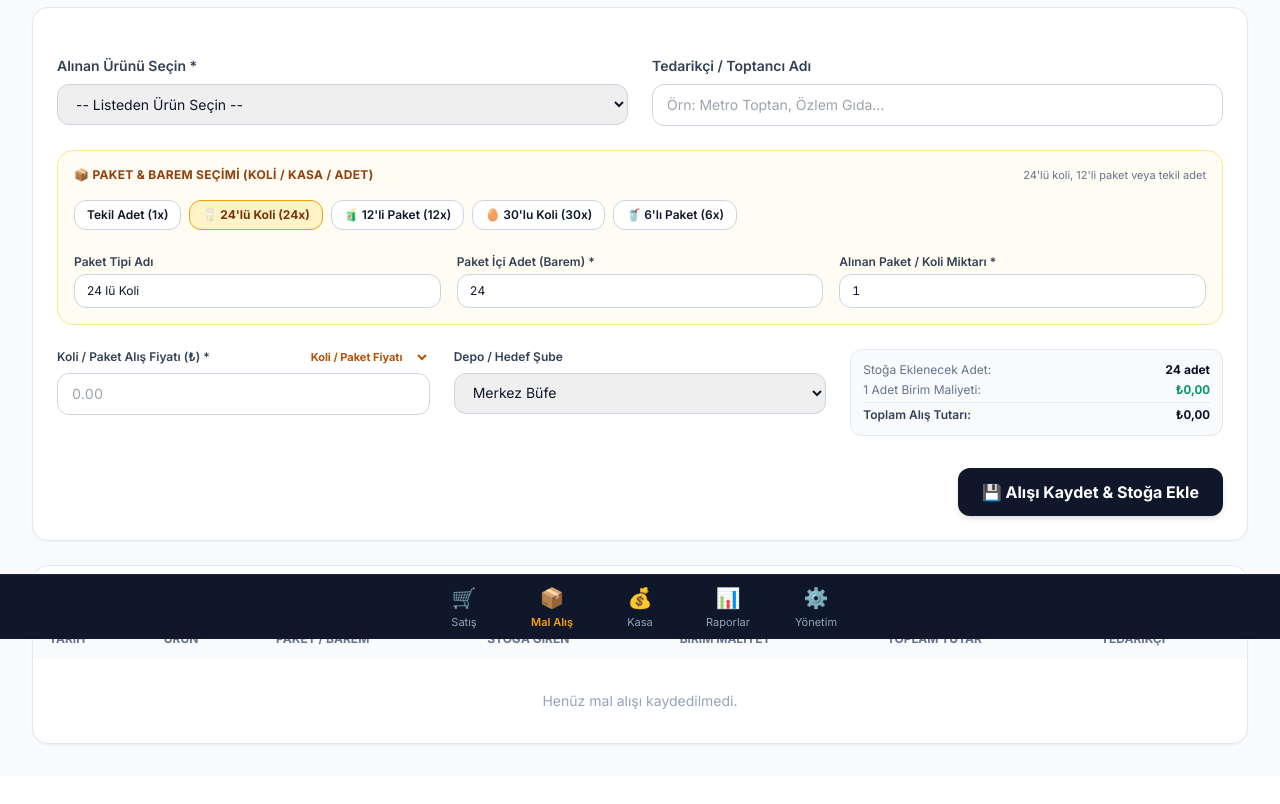
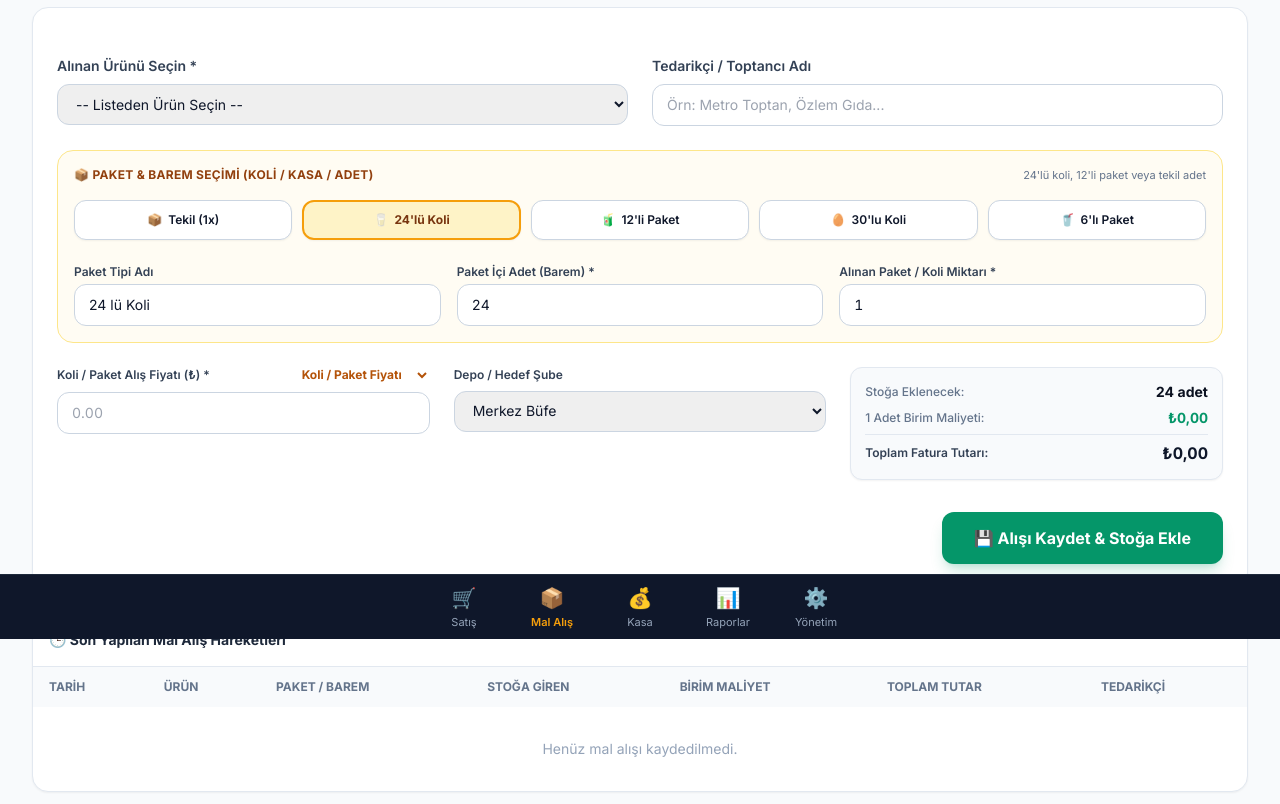
Before and after one commit to sedatbayrakli/hesapkitap, a FastAPI app: page /purchases in a window 1280 px wide. Shown: the part 161-965 px from the top of the page. Before the commit the page ends 906 px from the top, so only its background shows below. Run offline with FastAPI, Linux system fonts and the light colour scheme; the visitor is signed in with stand-in values (Sample User, id 1); some libraries are stand-ins or nearby versions.

Commit message:
fix(ui): mal alış ve kasa ekranlarındaki buton oranları ve grid yapısı dengelendi

```diff
--- a/app/templates/purchases.html
+++ b/app/templates/purchases.html
@@ -67,22 +67,22 @@
                     <span class="text-[11px] text-slate-500">24'lü koli, 12'li paket veya tekil adet</span>
                 </div>
 
-                <!-- Hızlı Barem Preset Butonları -->
-                <div class="flex flex-wrap gap-2">
-                    <button type="button" onclick="setPackagePreset('Adet', 1)" class="preset-btn px-3 py-1.5 rounded-xl border border-slate-300 dark:border-slate-600 text-xs font-semibold hover:border-amber-500 bg-white dark:bg-slate-800">
-                        Tekil Adet (1x)
+                <!-- Hızlı Barem Preset Butonları (Grid ile dengeli ve orantılı) -->
+                <div class="grid grid-cols-2 sm:grid-cols-3 md:grid-cols-5 gap-2.5">
+                    <button type="button" onclick="setPackagePreset('Adet', 1)" class="preset-btn py-2.5 px-3 rounded-xl border border-slate-300 dark:border-slate-600 text-xs font-semibold hover:border-amber-500 bg-white dark:bg-slate-800 transition flex items-center justify-center gap-1.5 shadow-sm">
+                        <span>📦</span> <span>Tekil (1x)</span>
                     </button>
-                    <button type="button" onclick="setPackagePreset('24 lü Koli', 24)" class="preset-btn px-3 py-1.5 rounded-xl border border-amber-500 bg-amber-100 dark:bg-amber-950/60 text-amber-900 dark:text-amber-300 text-xs font-bold">
-                        🥛 24'lü Koli (24x)
+                    <button type="button" onclick="setPackagePreset('24 lü Koli', 24)" class="preset-btn py-2.5 px-3 rounded-xl border-2 border-amber-500 bg-amber-100 dark:bg-amber-950/60 text-amber-900 dark:text-amber-300 text-xs font-bold transition flex items-center justify-center gap-1.5 shadow-sm">
+                        <span>🥛</span> <span>24'lü Koli</span>
                     </button>
-                    <button type="button" onclick="setPackagePreset('12 li Paket', 12)" class="preset-btn px-3 py-1.5 rounded-xl border border-slate-300 dark:border-slate-600 text-xs font-semibold hover:border-amber-500 bg-white dark:bg-slate-800">
-                        🧃 12'li Paket (12x)
+                    <button type="button" onclick="setPackagePreset('12 li Paket', 12)" class="preset-btn py-2.5 px-3 rounded-xl border border-slate-300 dark:border-slate-600 text-xs font-semibold hover:border-amber-500 bg-white dark:bg-slate-800 transition flex items-center justify-center gap-1.5 shadow-sm">
+                        <span>🧃</span> <span>12'li Paket</span>
                     </button>
-                    <button type="button" onclick="setPackagePreset('30 lu Koli', 30)" class="preset-btn px-3 py-1.5 rounded-xl border border-slate-300 dark:border-slate-600 text-xs font-semibold hover:border-amber-500 bg-white dark:bg-slate-800">
-                        🥚 30'lu Koli (30x)
+                    <button type="button" onclick="setPackagePreset('30 lu Koli', 30)" class="preset-btn py-2.5 px-3 rounded-xl border border-slate-300 dark:border-slate-600 text-xs font-semibold hover:border-amber-500 bg-white dark:bg-slate-800 transition flex items-center justify-center gap-1.5 shadow-sm">
+                        <span>🥚</span> <span>30'lu Koli</span>
                     </button>
-                    <button type="button" onclick="setPackagePreset('6 lı Paket', 6)" class="preset-btn px-3 py-1.5 rounded-xl border border-slate-300 dark:border-slate-600 text-xs font-semibold hover:border-amber-500 bg-white dark:bg-slate-800">
-                        🥤 6'lı Paket (6x)
+                    <button type="button" onclick="setPackagePreset('6 lı Paket', 6)" class="preset-btn py-2.5 px-3 rounded-xl border border-slate-300 dark:border-slate-600 text-xs font-semibold hover:border-amber-500 bg-white dark:bg-slate-800 transition flex items-center justify-center gap-1.5 shadow-sm">
+                        <span>🥤</span> <span>6'lı Paket</span>
                     </button>
                 </div>
 
@@ -91,21 +91,21 @@
                     <div>
                         <label class="block text-xs font-semibold text-slate-700 dark:text-slate-300 mb-1">Paket Tipi Adı</label>
                         <input type="text" name="package_type" id="packageTypeInput" value="24 lü Koli" oninput="updateBaremCalc()"
-                               class="w-full px-3 py-2 rounded-xl border border-slate-300 dark:border-slate-600 dark:bg-slate-900 text-xs focus:ring-2 focus:ring-amber-500 focus:outline-none">
+                               class="w-full px-3.5 py-2.5 rounded-xl border border-slate-300 dark:border-slate-600 dark:bg-slate-900 text-sm focus:ring-2 focus:ring-amber-500 focus:outline-none">
                     </div>
 
                     <!-- Koli İçi Adet (Barem Çarpanı) -->
                     <div>
                         <label class="block text-xs font-semibold text-slate-700 dark:text-slate-300 mb-1">Paket İçi Adet (Barem) *</label>
                         <input type="number" min="1" step="1" name="package_multiplier" id="packageMultiplierInput" value="24" oninput="updateBaremCalc()" inputmode="numeric"
-                               class="w-full px-3 py-2 rounded-xl border border-slate-300 dark:border-slate-600 dark:bg-slate-900 text-xs tabular-nums focus:ring-2 focus:ring-amber-500 focus:outline-none">
+                               class="w-full px-3.5 py-2.5 rounded-xl border border-slate-300 dark:border-slate-600 dark:bg-slate-900 text-sm tabular-nums focus:ring-2 focus:ring-amber-500 focus:outline-none">
                     </div>
 
                     <!-- Kaç Koli / Paket Alındı -->
                     <div>
                         <label class="block text-xs font-semibold text-slate-700 dark:text-slate-300 mb-1">Alınan Paket / Koli Miktarı *</label>
                         <input type="number" min="0.1" step="any" name="package_count" id="packageCountInput" value="1" oninput="updateBaremCalc()" inputmode="decimal"
-                               class="w-full px-3 py-2 rounded-xl border border-slate-300 dark:border-slate-600 dark:bg-slate-900 text-xs tabular-nums focus:ring-2 focus:ring-amber-500 focus:outline-none">
+                               class="w-full px-3.5 py-2.5 rounded-xl border border-slate-300 dark:border-slate-600 dark:bg-slate-900 text-sm tabular-nums focus:ring-2 focus:ring-amber-500 focus:outline-none">
                     </div>
                 </div>
             </div>
@@ -118,7 +118,7 @@
                         <label class="block text-xs font-semibold text-slate-700 dark:text-slate-300" id="costLabel">
                             Fiyat Girişi (₺) *
                         </label>
-                        <select name="price_mode" id="priceModeSelect" onchange="updateBaremCalc()" class="text-[11px] font-bold text-amber-700 dark:text-amber-400 bg-transparent border-0 focus:outline-none cursor-pointer">
+                        <select name="price_mode" id="priceModeSelect" onchange="updateBaremCalc()" class="text-xs font-bold text-amber-700 dark:text-amber-400 bg-transparent border-0 focus:outline-none cursor-pointer">
                             <option value="package">Koli / Paket Fiyatı</option>
                             <option value="unit">Tek Adet Alış Fiyatı</option>
                         </select>
@@ -143,26 +143,26 @@
                 </div>
 
                 <!-- Canlı Barem & Toplam Hesaplama Özeti -->
-                <div class="p-3 bg-slate-50 dark:bg-slate-900 rounded-xl border border-slate-200 dark:border-slate-700 flex flex-col justify-center text-xs space-y-1">
-                    <div class="flex justify-between">
-                        <span class="text-slate-500">Stoğa Eklenecek Adet:</span>
-                        <b id="summaryTotalQty" class="text-navy-950 dark:text-amber-400 font-bold tabular-nums">24 adet</b>
+                <div class="p-3.5 bg-slate-50 dark:bg-slate-900 rounded-xl border border-slate-200 dark:border-slate-700 flex flex-col justify-center text-xs space-y-1.5 shadow-sm">
+                    <div class="flex justify-between items-center">
+                        <span class="text-slate-500 font-medium">Stoğa Eklenecek:</span>
+                        <b id="summaryTotalQty" class="text-navy-950 dark:text-amber-400 font-bold tabular-nums text-sm">24 adet</b>
                     </div>
-                    <div class="flex justify-between">
-                        <span class="text-slate-500">1 Adet Birim Maliyeti:</span>
-                        <b id="summaryUnitCost" class="text-emerald-600 font-bold tabular-nums">0,00 ₺</b>
+                    <div class="flex justify-between items-center">
+                        <span class="text-slate-500 font-medium">1 Adet Birim Maliyeti:</span>
+                        <b id="summaryUnitCost" class="text-emerald-600 font-bold tabular-nums text-sm">0,00 ₺</b>
                     </div>
-                    <div class="flex justify-between border-t border-slate-200 dark:border-slate-700 pt-1">
-                        <span class="text-slate-700 dark:text-slate-300 font-semibold">Toplam Alış Tutarı:</span>
-                        <b id="summaryTotalCost" class="text-navy-900 dark:text-white font-black tabular-nums">0,00 ₺</b>
+                    <div class="flex justify-between items-center border-t border-slate-200 dark:border-slate-700 pt-1.5">
+                        <span class="text-slate-700 dark:text-slate-300 font-semibold">Toplam Fatura Tutarı:</span>
+                        <b id="summaryTotalCost" class="text-navy-900 dark:text-white font-extrabold tabular-nums text-base">0,00 ₺</b>
                     </div>
                 </div>
             </div>
 
-            <!-- Kaydet Butonu -->
-            <div class="pt-2 flex justify-end">
+            <!-- Kaydet Butonu (Tam genişlikte dengeli ve orantılı) -->
+            <div class="pt-2 flex flex-col sm:flex-row items-center justify-end gap-3">
                 <button type="submit"
-                        class="px-6 py-3 bg-navy-900 hover:bg-navy-800 text-white font-bold rounded-xl shadow-md transition touch-target flex items-center gap-2">
+                        class="w-full sm:w-auto min-w-[220px] px-8 py-3.5 bg-emerald-600 hover:bg-emerald-700 text-white font-bold rounded-xl shadow-lg shadow-emerald-600/20 transition touch-target flex items-center justify-center gap-2">
                     <span>💾 Alışı Kaydet & Stoğa Ekle</span>
                 </button>
             </div>
```
Also changed, not shown: app/templates/register.html (+26 -22 lines), tests/test_kantinpos.py (+14 -0 lines).
